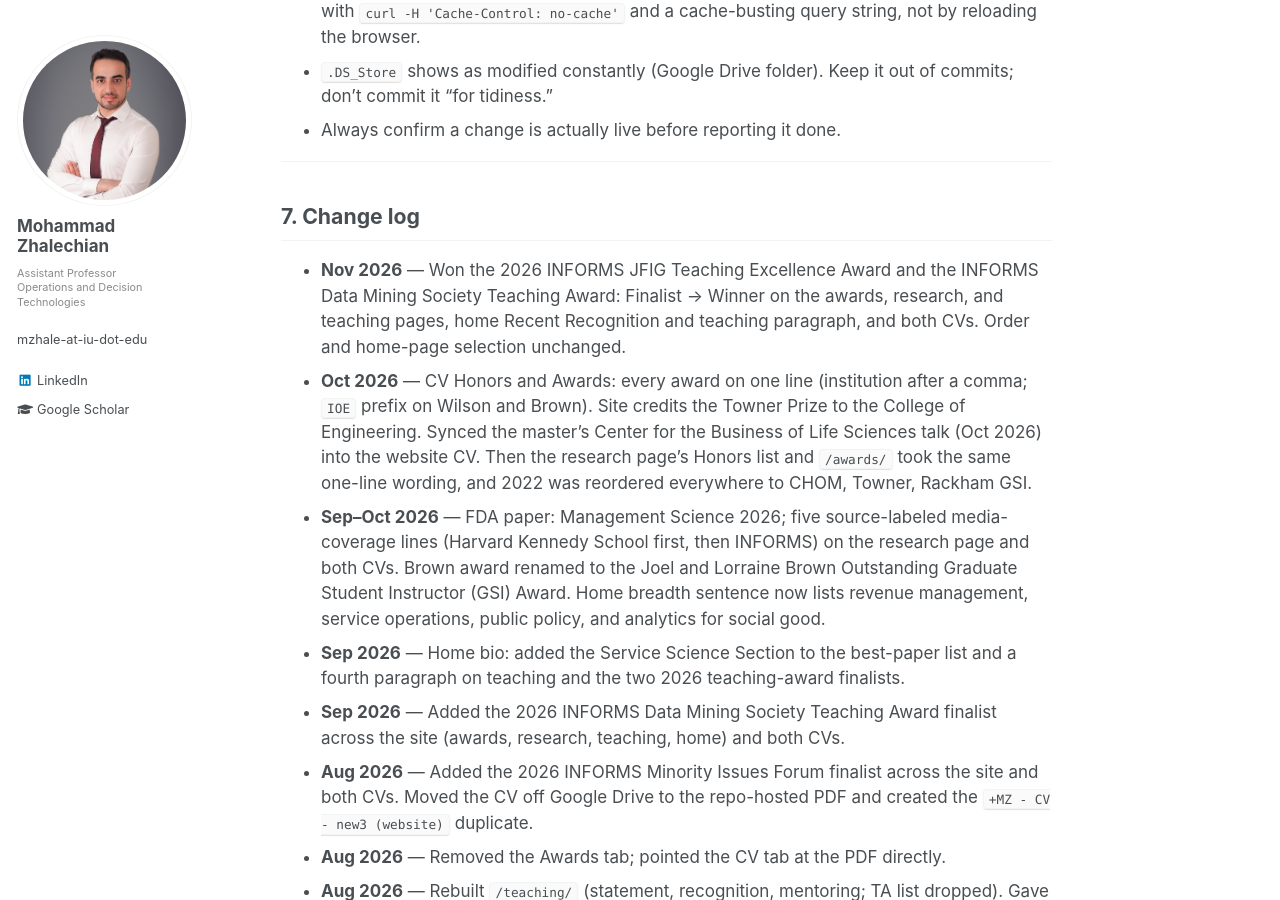
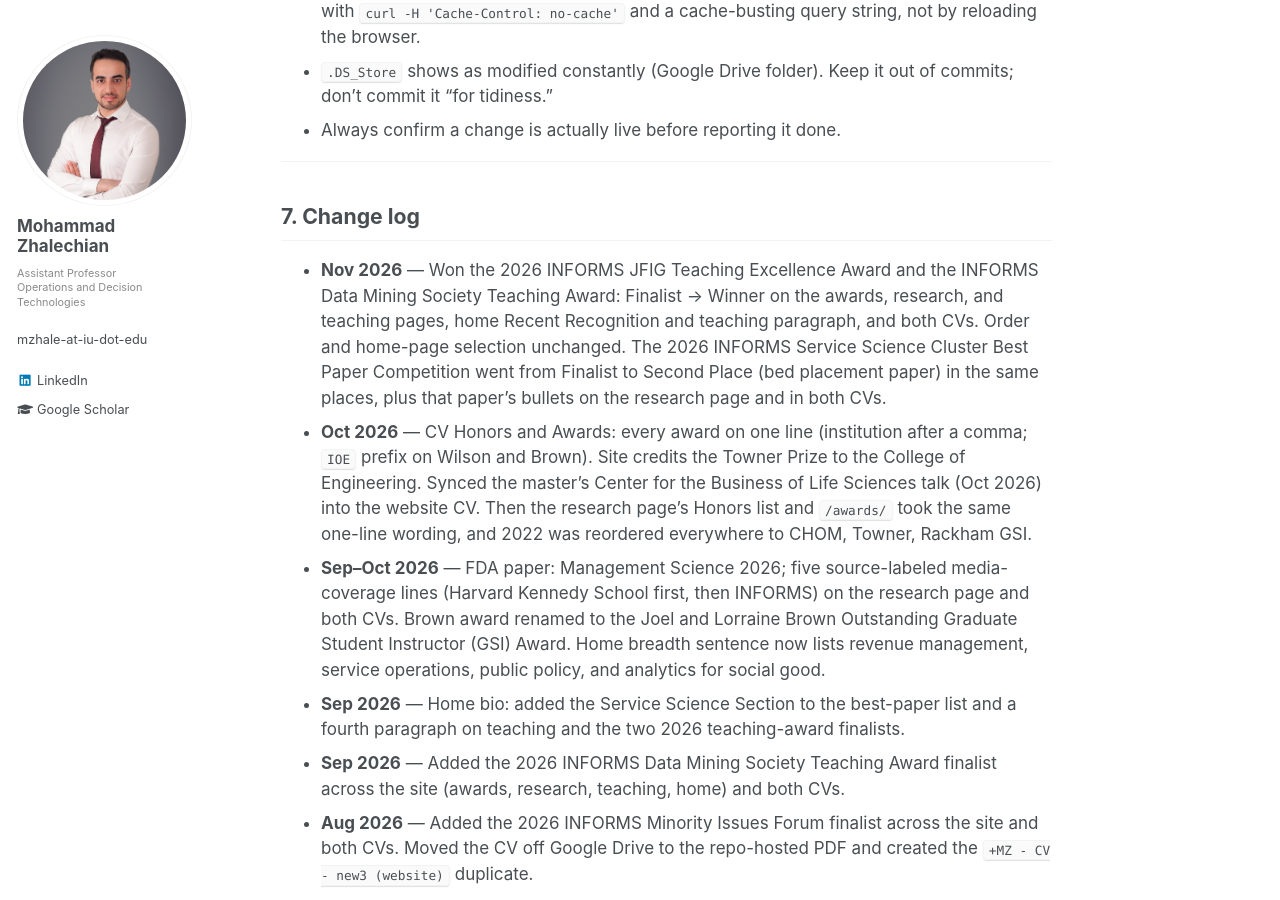
Before and after one commit to mzhalechian/mzhalechian.github.io, a Jekyll site: the page built from CLAUDE.md, in a window 1280 px wide and 900 px high, scrolled down 6690 px. Built offline with Jekyll 4.4.1, drawn with Linux system fonts in a browser that asks for light colours; our own code applies the rules of GitHub Pages for plain Markdown files.

Commit message:
Service Science Cluster Best Paper Competition: Finalist to Second Place across site and CV
Co-Authored-By: Claude Opus 5.5 <noreply@anthropic.com>

```diff
--- a/CLAUDE.md
+++ b/CLAUDE.md
@@ -279,7 +279,10 @@ Use Crossref for citation metadata rather than the CV:
 - **Nov 2026** — Won the 2026 INFORMS JFIG Teaching Excellence Award and the
   INFORMS Data Mining Society Teaching Award: Finalist → Winner on the awards,
   research, and teaching pages, home Recent Recognition and teaching paragraph,
-  and both CVs. Order and home-page selection unchanged.
+  and both CVs. Order and home-page selection unchanged. The 2026 INFORMS Service
+  Science Cluster Best Paper Competition went from Finalist to Second Place (bed
+  placement paper) in the same places, plus that paper's bullets on the research
+  page and in both CVs.
 - **Oct 2026** — CV Honors and Awards: every award on one line (institution after
   a comma; `IOE` prefix on Wilson and Brown). Site credits the Towner Prize to the
   College of Engineering. Synced the master's Center for the Business of Life
```
Also changed, not shown: _pages/about.md (+1 -1 lines), _pages/awards.md (+1 -1 lines), _pages/research.md (+2 -2 lines), 1 other file.
